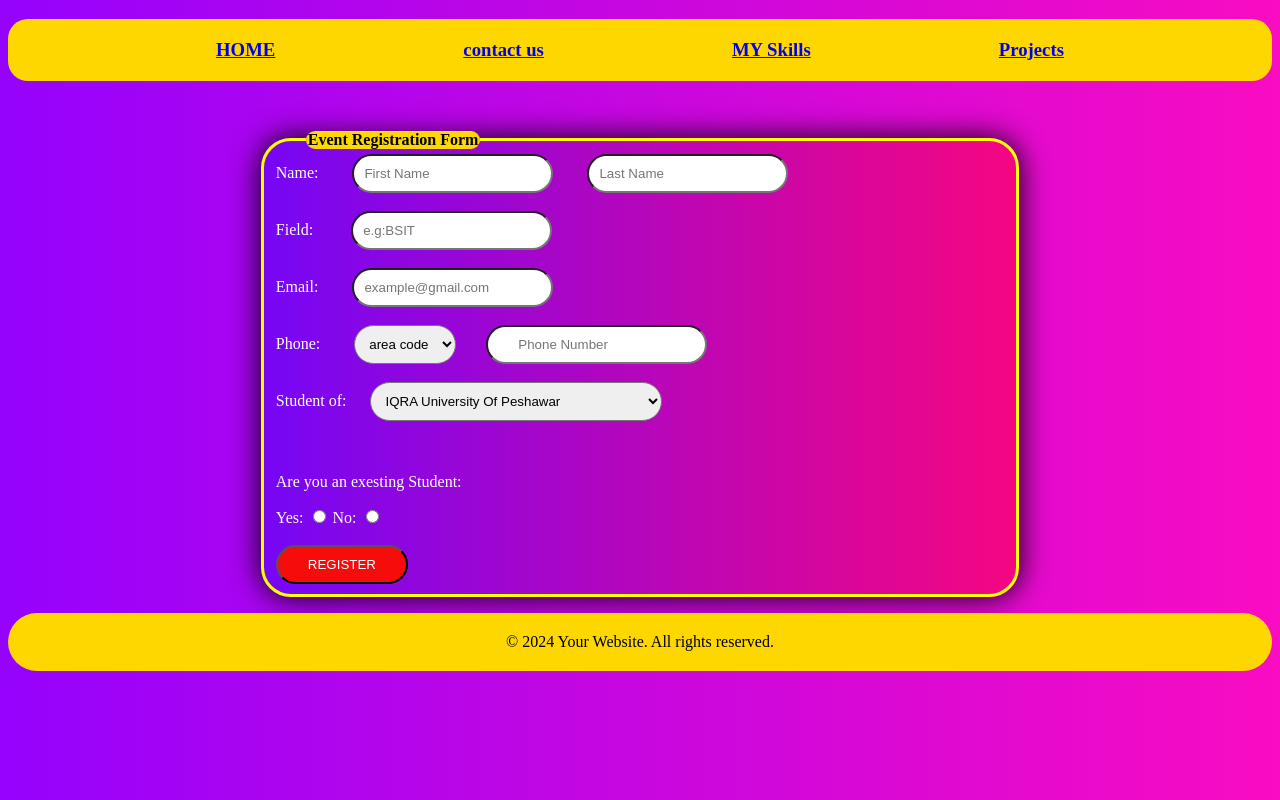
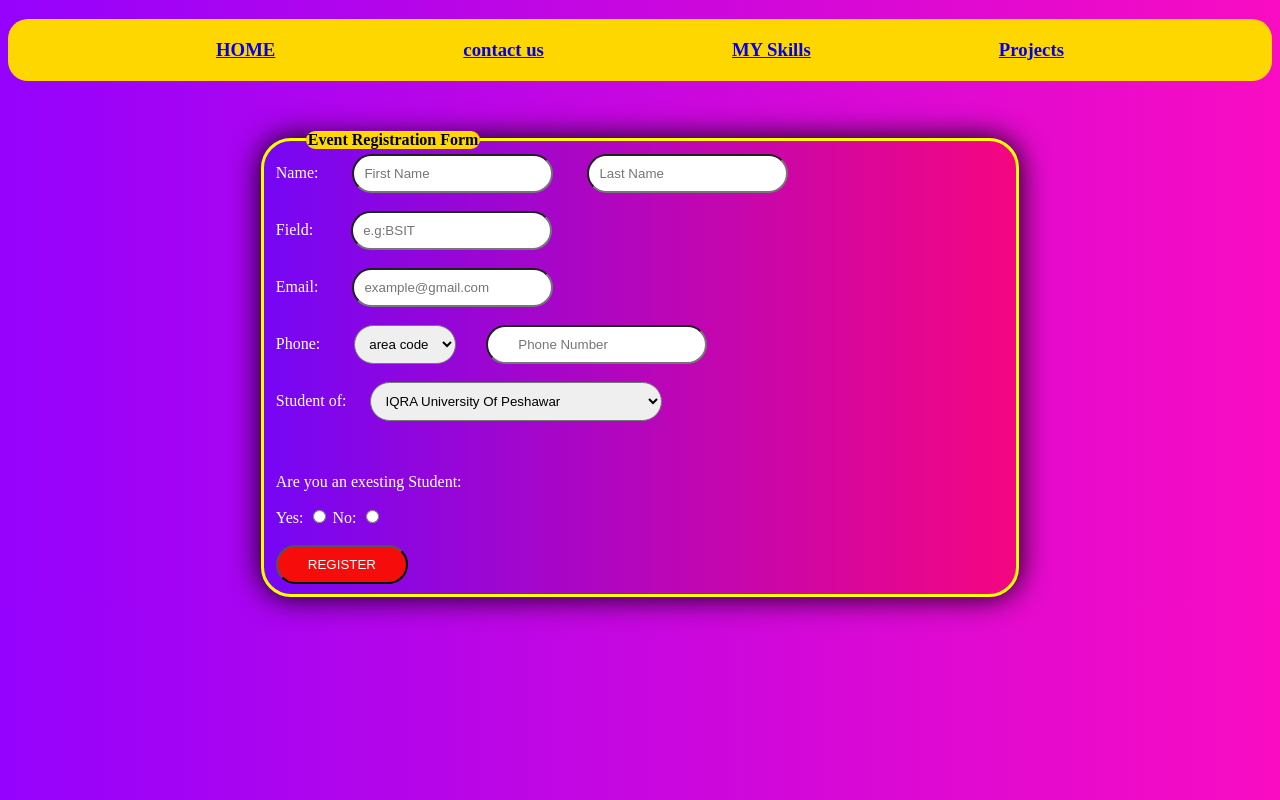
Before and after one commit to mujtabaahmad212/First-deployed-project, a plain HTML site: page form/form.html in a window 1280 px wide. Drawn offline with Linux system fonts and the light colour scheme.

Commit message:
Update form.html
footer removed

```diff
--- a/form/form.html
+++ b/form/form.html
@@ -158,10 +158,6 @@
 </fieldset>
     </form>
 
-    <center>
-        <footer>
-          <p class="footer" style="border-radius:100px ;background-color:  gold;padding: 20px;">&copy; 2024 Your Website. All rights reserved.</p>
-        </footer>
-        </center>
+
 </body>
 </html>
```
